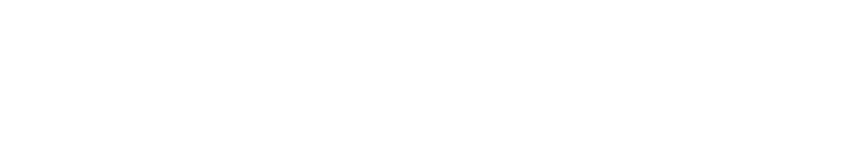
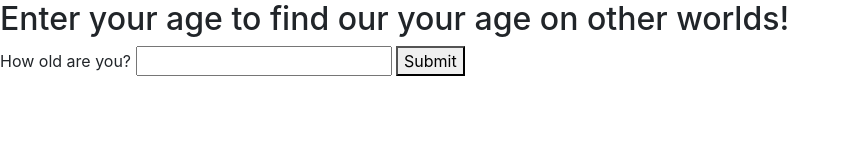
Before and after one commit to JuanHasbunZem/SpaceCalcDemo, a website built with webpack: page src/index.html in a window 1280 px wide. Shown: the whole page, without its empty margins (0-849 px from the left). Built offline with nearby package versions, Linux system fonts and the light colour scheme.

Commit message:
create simple user input layout

```diff
--- a/src/index.html
+++ b/src/index.html
@@ -4,5 +4,12 @@
   <title>Space Age Calculator</title>
 </head>
 <body>
+  <h2>Enter your age to find our your age on other worlds!</h2>
+  <form id="userAge">
+    <label for="age">How old are you? </label>
+    <input id="age" type="number">
+    <button type="submit">Submit</button>
+  </form>
+  <ul id="listAges"></ul>
 </body>
 </html>
```
